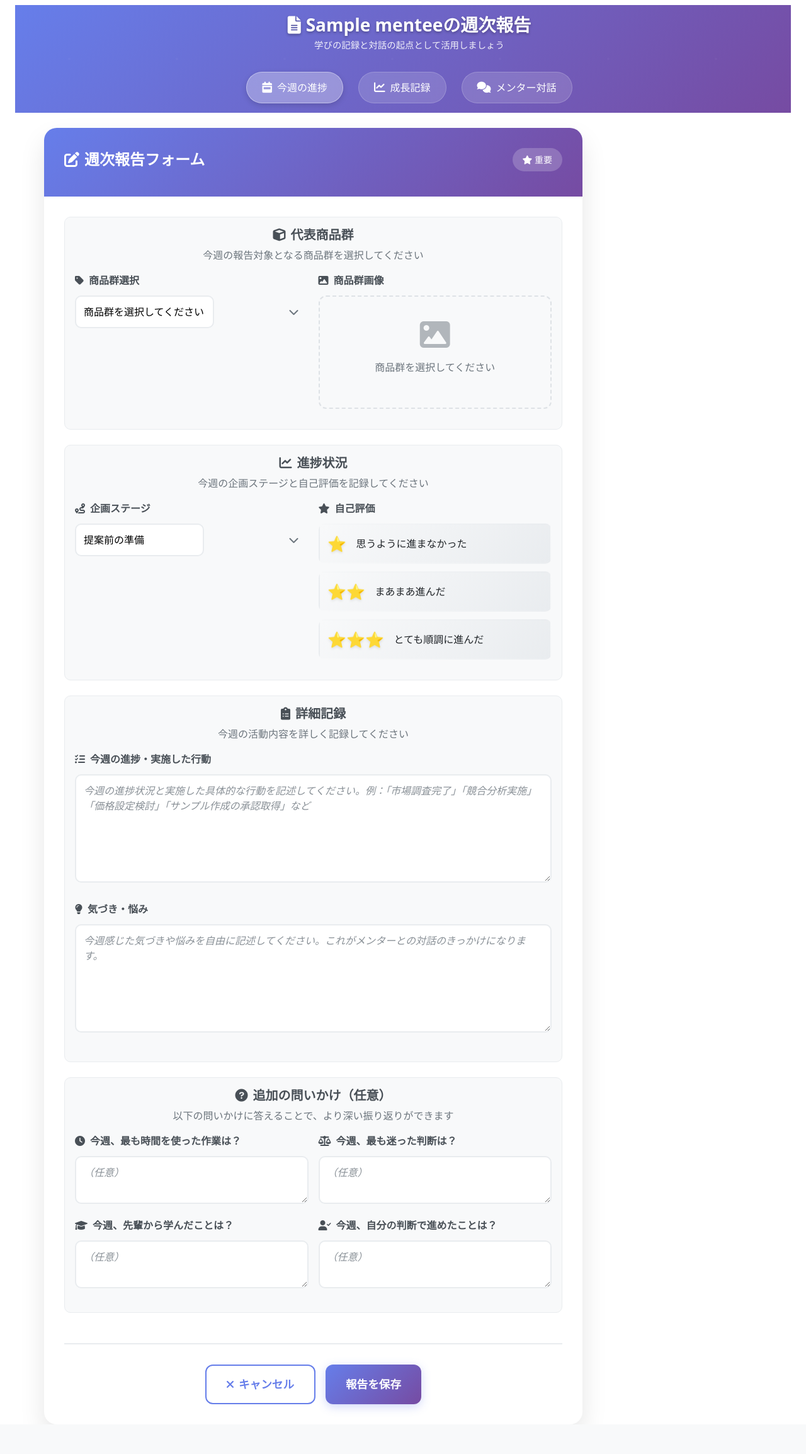
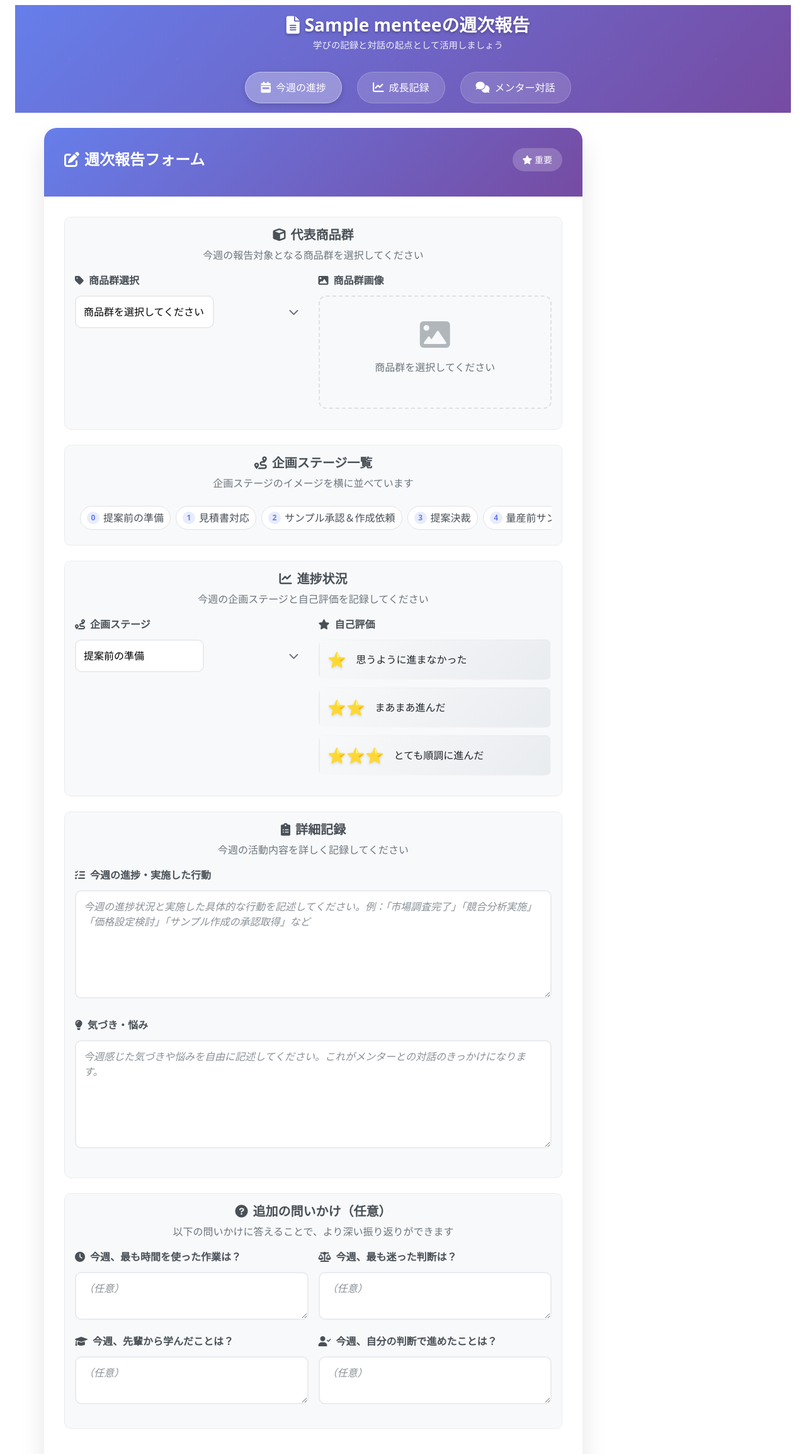
Before and after one commit to k-mizu17009/MentorTrack, a Flask app: page /report/new/1 in a window 1280 px wide. Shown: the part 82-2390 px from the top of the page at 63% size. Before the commit the page ends 2317 px from the top, so only its background shows below. Run offline with Flask 3, Linux system fonts and the light colour scheme; a user stored in the database is signed in; tables that the repository leaves empty hold one stand-in row (values such as "Sample post"); data that the repository does not hold is empty.

Commit message:
ステージ一覧の統一・配置、ハードコーディング整理

```diff
--- a/app.py
+++ b/app.py
@@ -961,7 +961,6 @@ def get_product_group_progress(mentee_id, weeks=16):
                     pg_data['progress_status'] = 'warning'
                     pg_data['time_warning_level'] = 1
                 elif weeks_since_start < 12:
-                    # 8-11週間：オレンジ（中程度警告）
                     pg_data['progress_status'] = 'warning'
                     pg_data['time_warning_level'] = 2
                 elif weeks_since_start < 16:
--- a/templates/mentee_dashboard.html
+++ b/templates/mentee_dashboard.html
@@ -205,7 +205,7 @@
                                         <div class="product-group-image-container">
                                             {% set image_list = pg.images|from_json if pg.images is string else pg.images %}
                                             {% if image_list and image_list|length > 0 %}
-                                                <img src="/uploads/product_groups/{{ image_list[0] }}"
+                                                <img src="{{ url_for('uploaded_file', filename=image_list[0]) }}"
                                                      alt="{{ pg.name }}"
                                                      class="product-group-image"
                                                      onerror="this.style.display='none';">
@@ -286,7 +286,7 @@
                                             <div class="product-group-image-container">
                                                 {% set image_list = pg.images|from_json if pg.images is string else pg.images %}
                                                 {% if image_list and image_list|length > 0 %}
-                                                    <img src="/uploads/product_groups/{{ image_list[0] }}"
+                                                    <img src="{{ url_for('uploaded_file', filename=image_list[0]) }}"
                                                          alt="{{ pg.name }}"
                                                          class="product-group-image"
                                                          onerror="this.style.display='none';">
@@ -356,7 +356,7 @@
                                         <div class="product-group-image-container">
                                             {% set image_list = pg.images|from_json if pg.images is string else pg.images %}
                                             {% if image_list and image_list|length > 0 %}
-                                                <img src="/uploads/product_groups/{{ image_list[0] }}"
+                                                <img src="{{ url_for('uploaded_file', filename=image_list[0]) }}"
                                                      alt="{{ pg.name }}"
                                                      class="product-group-image"
                                                      onerror="this.style.display='none';">
--- a/templates/new_report.html
+++ b/templates/new_report.html
@@ -50,6 +50,7 @@
                             </div>
                         </div>
                     </div>
+
                     <div class="card-body-modern">
                 <form id="report-form" method="POST">
                     {{ form.hidden_tag() }}
@@ -171,6 +172,29 @@
                                     </div>
                                 </div>
                             </div>
+                        </div>
+                    </div>
+
+                    <!-- 企画ステージ一覧（代表商品群の直下） -->
+                    <div class="form-section" id="horizontal-stage-list">
+                        <div class="section-header">
+                            <h4 class="section-title">
+                                <i class="fas fa-route me-2"></i>企画ステージ一覧
+                            </h4>
+                            <p class="section-description">企画ステージのイメージを横に並べています</p>
+                        </div>
+                        {% set stage_codes = ['s0','s1','s2','s3','s4','s5','s6','s7','s8_1','s8_2','s9','s10','s11','s12','s13'] %}
+                        {% set stage_number_map = {
+                            's0': '0', 's1': '1', 's2': '2', 's3': '3', 's4': '4', 's5': '5', 's6': '6', 's7': '7',
+                            's8_1': '8.1', 's8_2': '8.2', 's9': '9', 's10': '10', 's11': '11', 's12': '12', 's13': '13'
+                        } %}
+                        <div class="stage-chips-container" id="stage-chips">
+                            {% for code in stage_codes %}
+                            <div class="stage-chip" data-stage="{{ code }}">
+                                <span class="stage-chip-number">{{ stage_number_map.get(code, '?') }}</span>
+                                <span class="stage-chip-text">{{ get_stage_display_name(code) }}</span>
+                            </div>
+                            {% endfor %}
                         </div>
                     </div>
 
@@ -434,9 +458,10 @@
 }
 
 .hero-section .container {
-    max-width: calc(100% - 400px); /* サイドバー分を除いた幅 */
+    /* サイドバーに被らないよう余白を確保 */
     margin-left: 0;
     padding-left: 2rem;
+    padding-right: 22rem; /* サイドバー幅(約300px)+余白 分を右側に確保 */
 }
 
 .hero-section::before {
@@ -978,7 +1003,7 @@
     }
 }
 
-/* メインコンテンツのマージン調整 */
+/* メインコンテンツのマージン調整（サイドバー分を右に余白） */
 .main-form-content {
     margin-right: calc(300px + 3rem); /* サイドバー幅 + 余白を確保 */
     padding-left: 0;
@@ -1196,6 +1221,7 @@ textarea.form-control {
         max-width: 100%; /* レスポンシブ時は全幅 */
         margin-left: auto;
         padding-left: 2rem;
+        padding-right: 1rem; /* モバイルでは右余白を縮小して被り回避 */
     }
 
     .hero-title-section {
@@ -1299,6 +1325,59 @@ textarea.form-control {
     margin-top: 0.5rem;
     box-shadow: 0 2px 8px rgba(0, 0, 0, 0.1);
     transition: all 0.3s ease;
+}
+
+/* 横並びステージチップ */
+.stage-chips-container {
+    display: flex;
+    flex-wrap: nowrap;
+    gap: 8px;
+    overflow-x: auto;
+    padding: 8px;
+}
+
+.stage-chip {
+    display: inline-flex;
+    align-items: center;
+    gap: 6px;
+    border: 1px solid #dee2e6;
+    background: #ffffff;
+    color: #495057;
+    border-radius: 20px;
+    padding: 6px 10px;
+    white-space: nowrap;
+    cursor: pointer;
+    transition: all 0.2s ease;
+}
+
+.stage-chip:hover {
+    border-color: #667eea;
+    box-shadow: 0 2px 8px rgba(102, 126, 234, 0.2);
+    transform: translateY(-1px);
+}
+
+.stage-chip.active {
+    background: linear-gradient(135deg, #667eea 0%, #764ba2 100%);
+    color: white;
+    border-color: transparent;
+}
+
+.stage-chip-number {
+    display: inline-flex;
+    align-items: center;
+    justify-content: center;
+    width: 20px;
+    height: 20px;
+    border-radius: 50%;
+    background: rgba(102, 126, 234, 0.15);
+    color: #667eea;
+    font-size: 12px;
+    font-weight: 700;
+}
+
+.stage-chip.active .stage-chip-number {
+    background: rgba(255,255,255,0.25);
+    color: #fff;
 }
 
 .stage-info-card:hover {
@@ -1483,6 +1562,7 @@ document.addEventListener('DOMContentLoaded', function() {
     const latestStageName = document.getElementById('latest-stage-name');
     const lastReportDate = document.getElementById('last-report-date');
     const stageInfoNote = document.getElementById('stage-info-note');
+    const stageChips = document.querySelectorAll('#stage-chips .stage-chip');
 
     // 商品群データを取得
     let productGroupsData = {};
@@ -1570,7 +1650,7 @@ document.addEventListener('DOMContentLoaded', function() {
             if (images && images.length > 0) {
                 // 1枚目の画像を表示
                 const firstImage = images[0];
-                const imageUrl = `/uploads/product_groups/${firstImage}`;
+                const imageUrl = `{{ url_for('uploaded_file', filename='__REPLACE__') }}`.replace('__REPLACE__', firstImage);
                 console.log('画像URL:', imageUrl);
                 console.log('画像データ:', images);
 
@@ -1639,6 +1719,8 @@ document.addEventListener('DOMContentLoaded', function() {
         }
     });
 
+    // 表示のみ（クリックしても何もしない）
+
     // フォーム送信時のバリデーション
     const form = document.querySelector('form');
     if (form) {
--- a/templates/product_group_analysis.html
+++ b/templates/product_group_analysis.html
@@ -221,7 +221,7 @@
                                         {% set image_list = pg.images|from_json %}
                                         {% if image_list and image_list|length > 0 %}
                                         <div class="text-center mb-2">
-                                            <img src="{{ url_for('static', filename='uploads/product_groups/' + image_list[0]) }}"
+                                            <img src="{{ url_for('uploaded_file', filename=image_list[0]) }}"
                                                  class="img-fluid rounded"
                                                  style="max-height: 80px; max-width: 100%; object-fit: contain;"
                                                  alt="{{ pg.name }}の画像">
--- a/templates/view_report.html
+++ b/templates/view_report.html
@@ -24,7 +24,7 @@
                         {% set images = product_group.images|from_json %}
                         {% if images %}
                             <div class="registered-image-container">
-                                <img src="{{ url_for('static', filename='uploads/product_groups/' + images[0]) }}"
+                                <img src="{{ url_for('uploaded_file', filename=images[0]) }}"
                                      alt="{{ report.product_group }}"
                                      class="registered-image-thumbnail">
                                 <div class="image-overlay-title">
```
Also changed, not shown: setup_production.py (+10 -3 lines).
